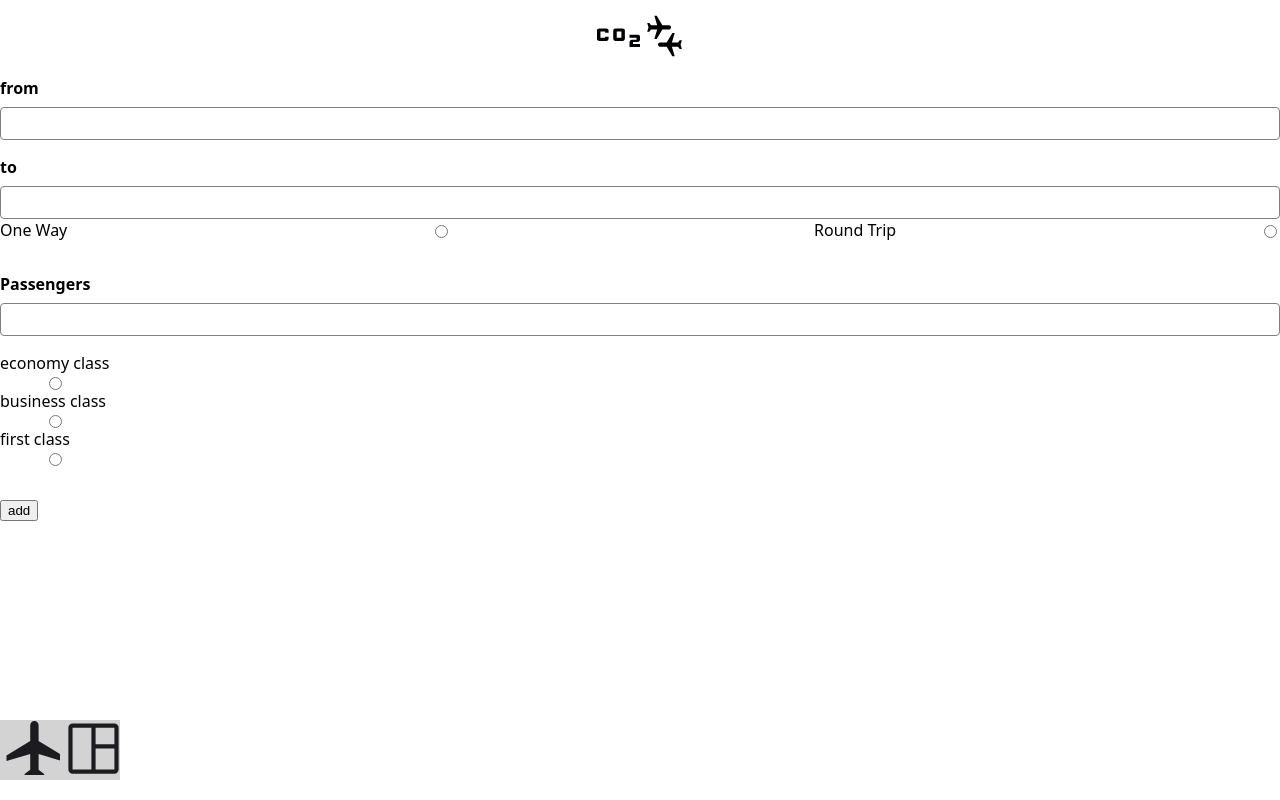
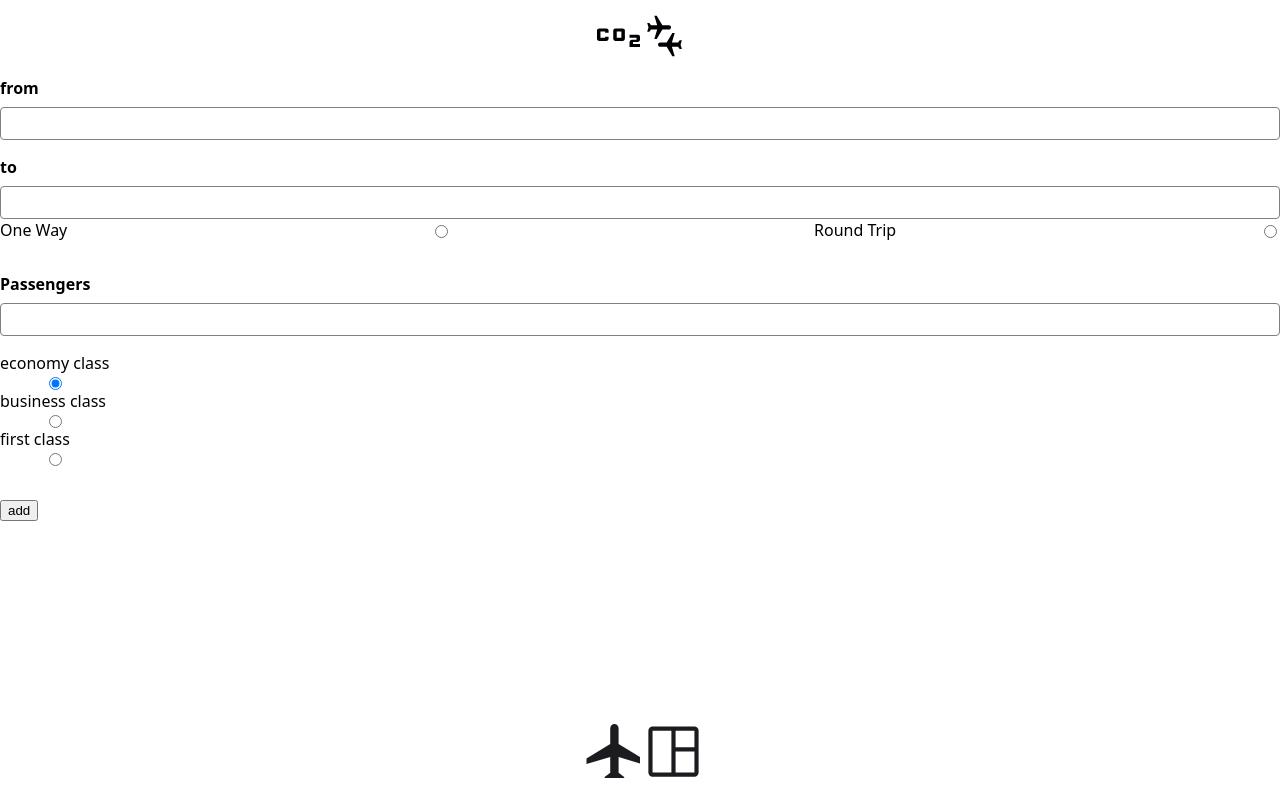
Before and after one commit to Diren-T/capstone-project, a Next.js app: page / in a window 1280 px wide. Built offline with nearby package versions, Linux system fonts and the light colour scheme.

Commit message:
confirminput

```diff
--- a/components/Navbar/index.js
+++ b/components/Navbar/index.js
@@ -3,19 +3,20 @@ import styled from "styled-components";
 
 const StyledNavbar = styled.div`
   display: flex;
-  align-items: flex-end;
-  justify-content: space-between;
+  align-items: center;
+  justify-content: center;
   height: 60px;
   position: fixed;
   bottom: 20px;
-  background: lightgray;
+  left: 0;
+  right: 0;
 `;
 
 const StyledLink = styled(Link)`
-  justify-content: space-evenly;
   display: flex;
-  align-items: flex-end
-  margin-right: 10px;
+  align-items: center;
+  margin-left: 40px;
+  margin-right: 40px;
 `;
 
 export default function Navbar() {
--- a/pages/flightCard.js
+++ b/pages/flightCard.js
@@ -1,4 +1,3 @@
-import React from "react";
 import { useAtom } from "jotai";
 import globalTrips from "@/public/data";
 import FlightCard from "@/components/Card/Index";
--- a/pages/index.js
+++ b/pages/index.js
@@ -1,4 +1,4 @@
-import React, { useState } from "react";
+import { useState } from "react";
 import FlightCard from "../components/Card/Index.js";
 import styled from "styled-components";
 import Header from "@/components/Header/index";
@@ -33,6 +33,8 @@ const RadioContainer = styled.div`
 export const globalTrip = atom({});
 
 export default function Home() {
+  const [tripClass, setTripClass] = useState("economyClass");
+  const [tripType, setTripType] = useState("oneWay");
   const [, setTrip] = useAtom(globalTrip);
 
   const [trips] = useAtom(globalTrips);
@@ -55,7 +57,6 @@ export default function Home() {
               from: tripData.departure,
               to: tripData.destination,
               passengers: parseInt(tripData.passengerCount),
-              class: tripData.tripClass,
             },
           ],
         }),
@@ -66,11 +67,23 @@ export default function Home() {
       }
       const { requestco2 } = await response.json();
 
+      let co2e = requestco2.co2e;
+      console.log(requestco2.co2e);
+      if (tripType === "roundTrip") {
+        co2e *= 2;
+      }
+      if (tripClass === "businessClass") {
+        co2e *= 2;
+      }
+      if (tripClass === "firstClass") {
+        co2e *= 2.5;
+      }
+
       const newTrip = {
         id: crypto.randomUUID,
         from: tripData.departure,
         to: tripData.destination,
-        co2e: requestco2.co2e,
+        co2e: co2e,
         passengerCount: tripData.passengerCount,
         type: tripData.tripType,
         class: tripData.tripClass,
@@ -83,6 +96,12 @@ export default function Home() {
     }
   }
 
+  function handleTripTypeChange(event) {
+    setTripType(event.target.value);
+  }
+  function handleTripClassChange(event) {
+    setTripClass(event.target.value);
+  }
   return (
     <>
       <Header />
@@ -116,6 +135,8 @@ export default function Home() {
                 id="roundTrip"
                 name="tripType"
                 value="roundTrip"
+                checked={tripType === "roundTrip"}
+                onChange={handleTripTypeChange}
               />
             </RadioContainer>
           </FormGroup>
@@ -136,21 +157,27 @@ export default function Home() {
                 type="radio"
                 id="economyClass"
                 name="tripClass"
-                value="economy"
+                value="economyClass"
+                checked={tripClass === "economyClass"}
+                onChange={handleTripClassChange}
               />
               <label htmlFor="businessClass">business class</label>
               <input
                 type="radio"
                 id="businessClass"
                 name="tripClass"
-                value="business"
+                value="businessClass"
+                checked={tripClass === "businessClass"}
+                onChange={handleTripClassChange}
               />
               <label htmlFor="firstClass">first class</label>
               <input
                 type="radio"
                 id="firstClass"
                 name="tripClass"
-                value="first"
+                value="firstClass"
+                checked={tripClass === "firstClass"}
+                onChange={handleTripClassChange}
               />
             </FormGroup>
           </RadioContainer>
```
